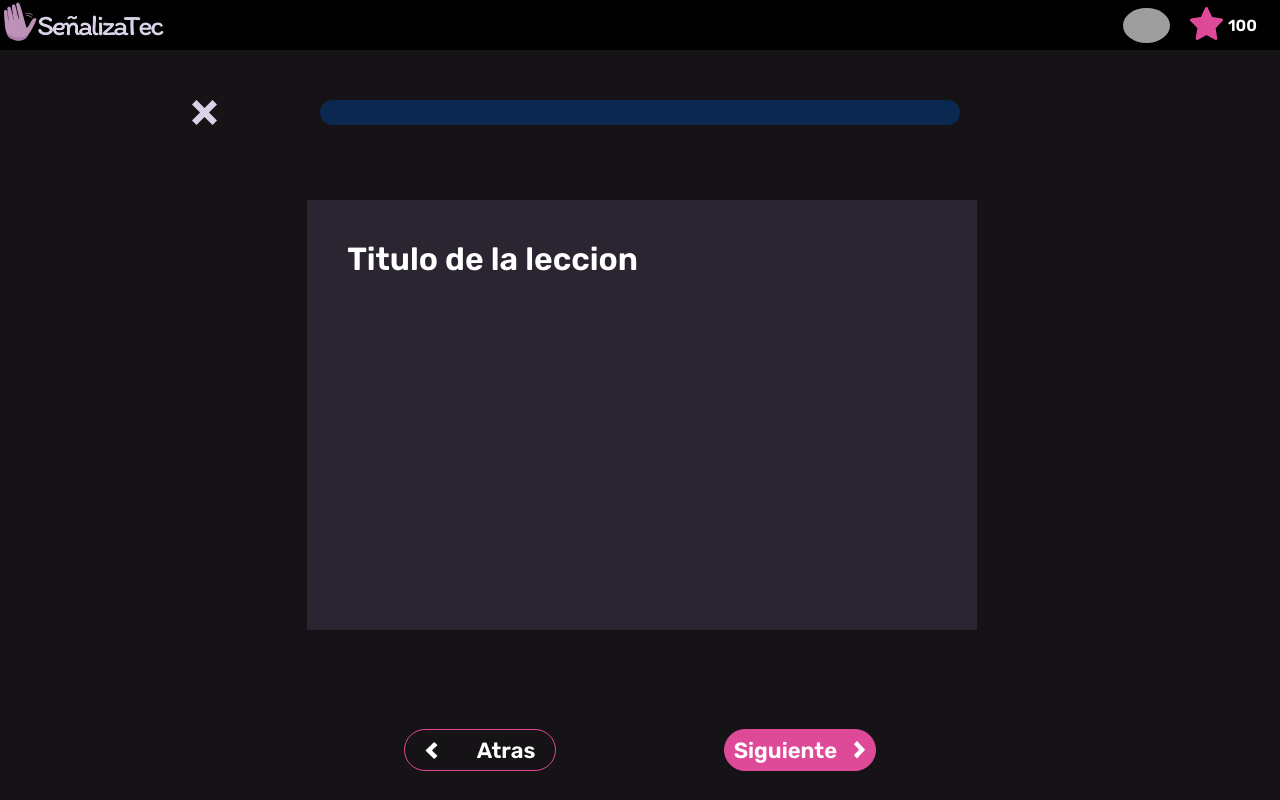
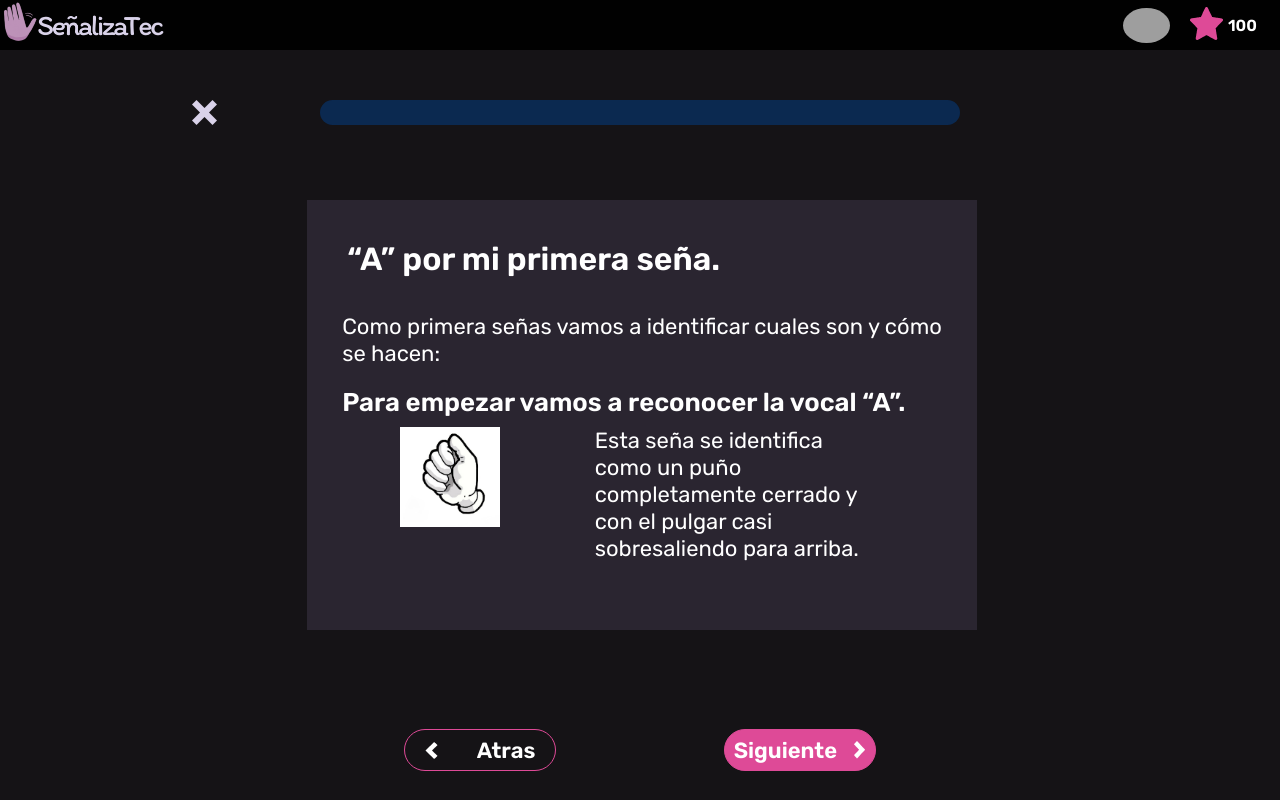
Before and after one commit to Xenock20/Demo-Se-alizaTec, a React (Vite) app in the folder maqueta-react/: page /leccion/1 in a window 1280 px wide. Built offline with nearby package versions, Linux system fonts and the light colour scheme; grey boxes are pictures that could not be loaded.

Commit message:
Add routing in pageLeccion

```diff
--- a/maqueta-react/src/App.css
+++ b/maqueta-react/src/App.css
@@ -246,10 +246,33 @@
   font-size: 32px;
 }
 
-.leccion-cont > p {
+.leccion-cont > .cont-principal {
   position: relative;
   top: 50px;
   font-size: 22px;
   padding: 10px;
   margin: 0px 10px;
 }
+
+.leccion-cont > .cont-secundario {
+  position: relative;
+  top: 50px;
+  font-size: 22px;
+  padding: 10px;
+  margin: 0px 10px;
+}
+
+.img-cont-sec{
+  width: 100px;
+  height: 100px;
+}
+
+.cont-sec-item{
+  margin: 10px;
+  display: flex;
+  justify-content: space-around;
+}
+
+.cont-sec-item > p {
+  width: 50%;
+}
--- /dev/null
+++ b/maqueta-react/src/components/components-leccion-page/ContPrincipal.jsx
@@ -0,0 +1,7 @@
+import React from 'react'
+
+export default function ContPrincipal({text}) {
+  return (
+    <div className='cont-principal'>{text}</div>
+  )
+}
--- /dev/null
+++ b/maqueta-react/src/components/components-leccion-page/ContSecundario.jsx
@@ -0,0 +1,24 @@
+import React from "react";
+
+export default function ContSecundario({ cont }) {
+
+  console.log(cont);
+
+  return (
+    <div className="cont-secundario">
+      {cont !== null ? (
+        cont.map((c, i) => (
+          <div key={i}>
+            <h3>{c.subtitulo}</h3>
+            <div className="cont-sec-item">
+              {c.img !== null ? <img className="img-cont-sec" src={c.img}></img> : null}
+              <p>{c.text}</p>
+            </div>
+          </div>
+        ))
+      ) : (
+        <div></div>
+      )}
+    </div>
+  );
+}
--- a/maqueta-react/src/pages/LeccionPage.jsx
+++ b/maqueta-react/src/pages/LeccionPage.jsx
@@ -1,13 +1,25 @@
-import React from "react";
+import React, { useEffect, useState } from "react";
 import NavBar from "./../components/components-pract-page/NavBar";
 import ContTop from "./../components/components-pract-page/ContTop";
 import ButtonCont from "./../components/components-pract-page/ButtonCont";
 import { useParams } from "react-router";
+import { lecciones } from "./../Contenido/Lecciones";
+import ContPrincipal from "../components/components-leccion-page/ContPrincipal";
+import ContSecundario from "../components/components-leccion-page/ContSecundario";
 
 export default function LeccionPage() {
   const { id } = useParams();
+  const [titulo, setTitulo] = useState("");
+  const [contPrincipal, setContPrincipal] = useState("");
+  const [contSecundario, setContSecundario] = useState([]);
 
-  console.log(id);
+  useEffect(() => {
+    const leccionCopia = lecciones[id]
+
+    setTitulo(leccionCopia.titulo)
+    setContPrincipal(leccionCopia.contenido.contPrincipal)
+    setContSecundario(leccionCopia.contenido.contSecundario)
+  }, []);
 
   return (
     <div className="home-page">
@@ -15,8 +27,9 @@ export default function LeccionPage() {
       <div className="cont-home">
         <ContTop></ContTop>
         <div className="leccion-cont">
-          <h1>Titulo de la leccion</h1>
-          <p></p>
+          <h1>{titulo}</h1>
+          <ContPrincipal text={contPrincipal}></ContPrincipal>
+          <ContSecundario cont={contSecundario}></ContSecundario>
         </div>
         <ButtonCont></ButtonCont>
       </div>
```
